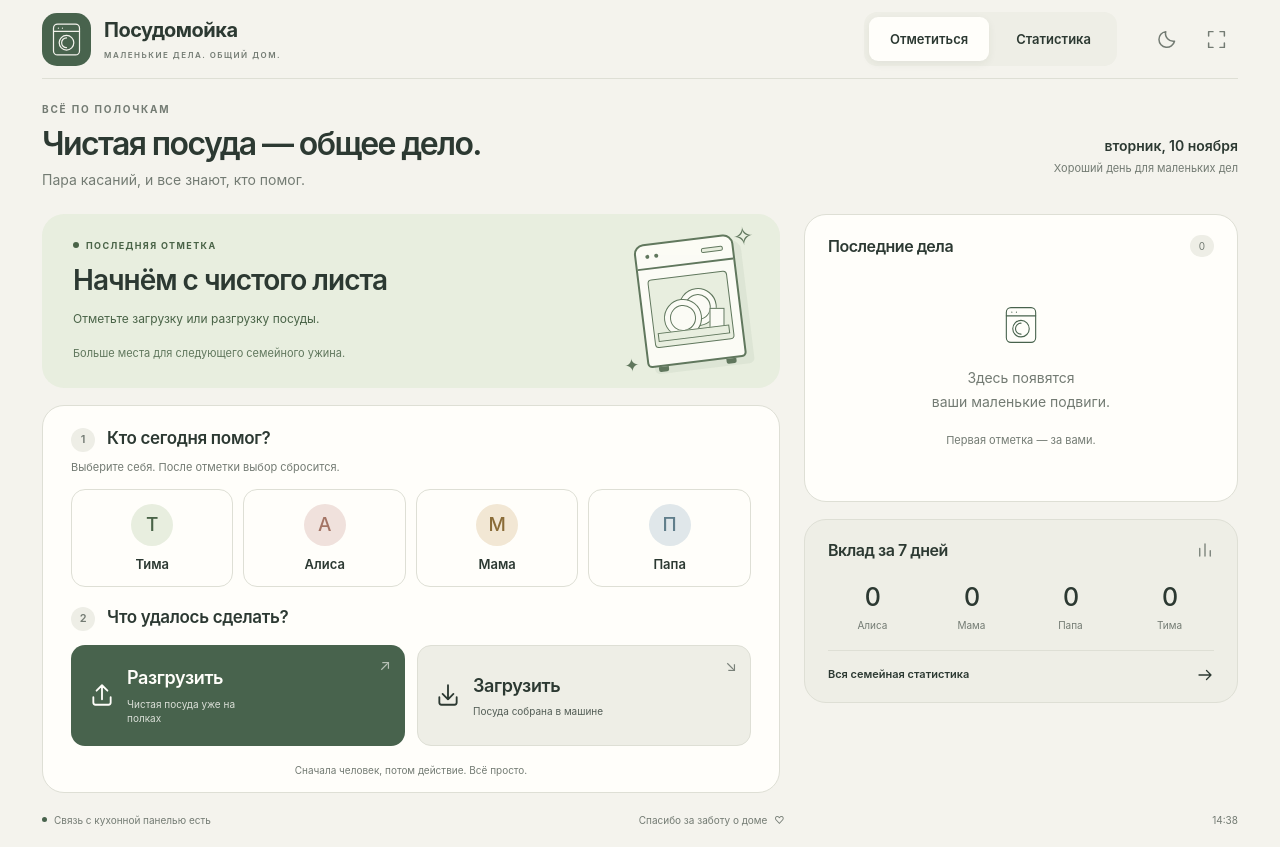
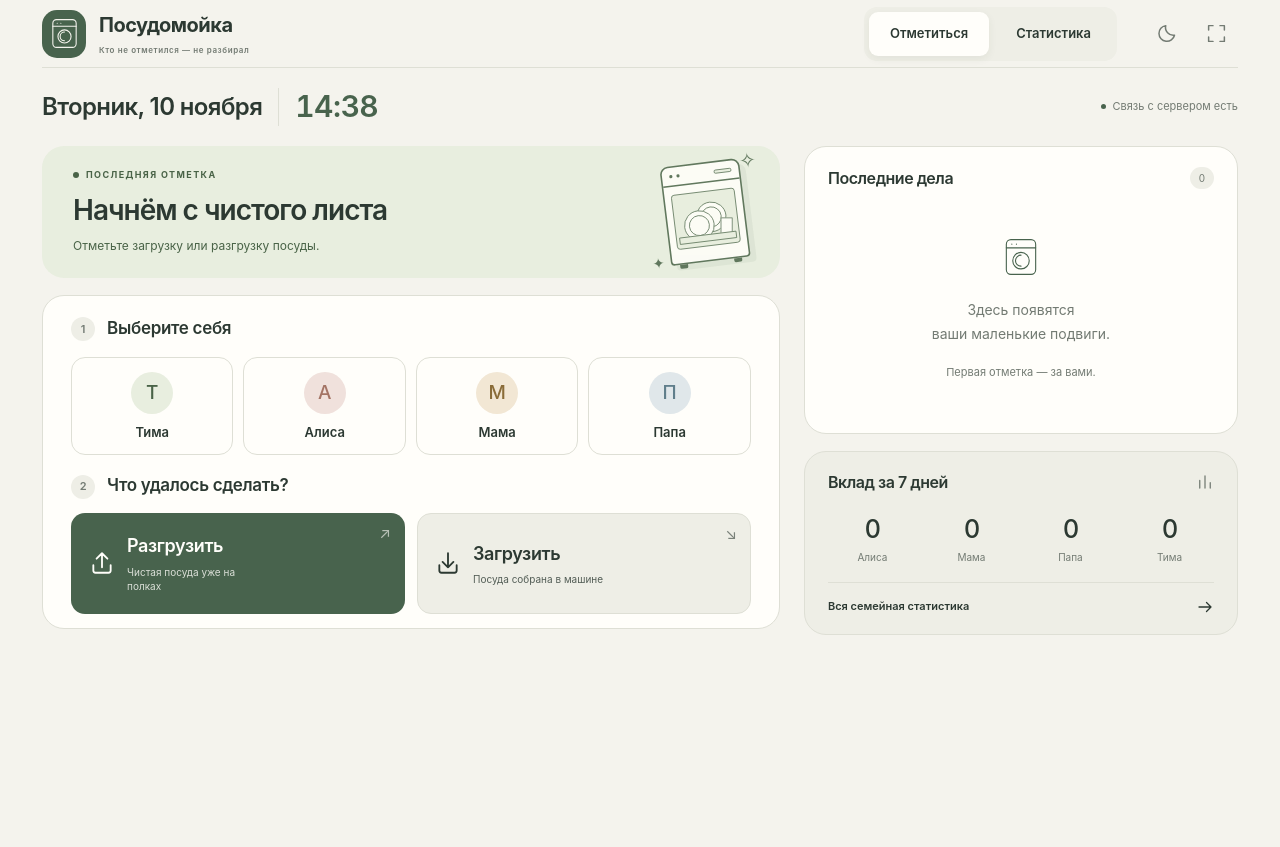
Before and after one commit to Timokrut/dishwasher-status, a FastAPI app: page / in a window 1280 px wide. After the commit the page ends 635 px from the top, so only its background shows below. Run offline with FastAPI, Linux system fonts and the light colour scheme; data that the repository does not hold is empty.

Commit message:
make interface cleaner

```diff
--- a/static/app.js
+++ b/static/app.js
@@ -17,12 +17,17 @@
         if (!persistent) noticeTimer = setTimeout(function () { notice.hidden = true; }, 7000);
     }
     function storageSet(key, value) { try { localStorage.setItem(key, value); } catch (e) {} }
+    var clockTimer;
     function updateClock() {
+        clearTimeout(clockTimer);
         var now = new Date();
         var clock = document.getElementById('clock');
-        clock.textContent = now.toLocaleTimeString('ru-RU', { hour: '2-digit', minute: '2-digit' });
+        if (clock) clock.textContent = now.toLocaleTimeString('ru-RU', { hour: '2-digit', minute: '2-digit' });
         var date = document.getElementById('today-date');
-        if (date) date.textContent = now.toLocaleDateString('ru-RU', { weekday: 'long', day: 'numeric', month: 'long' });
+        if (date) {
+            var dateText = now.toLocaleDateString('ru-RU', { weekday: 'long', day: 'numeric', month: 'long' });
+            date.textContent = dateText.charAt(0).toUpperCase() + dateText.slice(1);
+        }
         var times = document.querySelectorAll('time[datetime]');
         for (var i = 0; i < times.length; i++) {
             var seconds = Math.max(0, Math.floor((now - new Date(times[i].getAttribute('datetime'))) / 1000));
@@ -31,9 +36,9 @@
             else if (seconds < 86400) times[i].textContent = Math.floor(seconds / 3600) + ' ч назад';
             else if (seconds < 604800) times[i].textContent = Math.floor(seconds / 86400) + ' дн назад';
         }
+        clockTimer = setTimeout(updateClock, 60000 - now.getSeconds() * 1000 - now.getMilliseconds());
     }
     updateClock();
-    setInterval(updateClock, 30000);
 
     document.getElementById('theme-toggle').addEventListener('click', function () {
         var dark = document.documentElement.getAttribute('data-theme') !== 'dark';
@@ -93,13 +98,12 @@
         var radios = eventForm.querySelectorAll('input[name="user"]');
         for (var i = 0; i < radios.length; i++) radios[i].checked = false;
         selectedAt = 0;
-        if (message) document.getElementById('form-hint').textContent = message;
+        if (message) showNotice(message);
     }
     if (eventForm) {
         eventForm.addEventListener('change', function (event) {
             if (event.target.name === 'user') {
                 selectedAt = Date.now();
-                document.getElementById('form-hint').textContent = event.target.value + ', выберите выполненное действие.';
             }
         });
         var actionButtons = eventForm.querySelectorAll('button[name="action"]');
@@ -111,7 +115,6 @@
             if (selectedAt && Date.now() - selectedAt > 45000) {
                 event.preventDefault();
                 resetSelection('Выбор сброшен после паузы. Выберите себя заново.');
-                showNotice('После паузы нужно выбрать себя заново.');
             }
         });
         setInterval(function () {
@@ -120,7 +123,7 @@
         // Browsers can restore radio state from the previous shared-device session.
         window.addEventListener('pageshow', function (event) {
             if (event.persisted) { window.location.reload(); return; }
-            resetSelection('Сначала человек, потом действие. Всё просто.');
+            resetSelection();
         });
     }
 
@@ -178,8 +181,10 @@
     }
 
     function setConnection(online) {
-        document.getElementById('connection-dot').className = 'connection-dot' + (online ? '' : ' offline');
-        document.getElementById('connection-label').textContent = online ? 'Связь с кухонной панелью есть' : 'Нет связи с сервером';
+        var dot = document.getElementById('connection-dot');
+        var label = document.getElementById('connection-label');
+        if (dot) dot.className = 'connection-dot' + (online ? '' : ' offline');
+        if (label) label.textContent = online ? 'Связь с сервером есть' : 'Нет связи с сервером';
     }
     function sync() {
         if (!window.fetch || document.visibilityState === 'hidden' || busy) return;
--- a/static/style.css
+++ b/static/style.css
@@ -118,7 +118,7 @@ button: focus-visible,a:focus-visible,input:focus-visible {
 }
 
 .header {
-    min-height: 104px;
+    min-height: 88px;
     display: flex;
     align-items: center;
     gap: 28px;
@@ -138,16 +138,16 @@ button: focus-visible,a:focus-visible,input:focus-visible {
     display: flex;
     align-items: center;
     justify-content: center;
-    width: 49px;
-    height: 53px;
+    width: 44px;
+    height: 48px;
     background: var(--green);
     color: var(--bg);
     border-radius: 15px;
 }
 
 .brand-mark .icon {
-    width: 39px;
-    height: 39px;
+    width: 35px;
+    height: 35px;
     stroke-width: 1.5;
 }
 
@@ -156,7 +156,7 @@ button: focus-visible,a:focus-visible,input:focus-visible {
     font-size: 8px;
     font-weight: 600;
     color: var(--muted);
-    letter-spacing: 1.5px;
+    letter-spacing: .6px;
     margin-top: 5px;
 }
 
@@ -252,24 +252,6 @@ h2 {
     display: none;
 }
 
-.date-card {
-    text-align: right;
-    padding-top: 20px;
-}
-
-.date-card>span {
-    display: block;
-    font-size: 14px;
-    font-weight: 600;
-}
-
-.date-card .date-note {
-    font-size: 11px;
-    color: var(--muted);
-    font-weight: 400;
-    margin-top: 5px;
-}
-
 .dashboard {
     display: grid;
     grid-template-columns: minmax(0,1.7fr) minmax(280px,1fr);
@@ -285,11 +267,11 @@ h2 {
 }
 
 .status-card {
-    min-height: 205px;
+    min-height: 132px;
     background: var(--sage-bg);
     border: 1px solid transparent;
     border-radius: var(--radius);
-    padding: 28px 30px;
+    padding: 20px 30px;
     display: flex;
     align-items: center;
     justify-content: space-between;
@@ -326,7 +308,7 @@ h2 {
 
 .status-card p:not(.eyebrow) {
     font-size: 12px;
-    margin: 13px 0;
+    margin: 10px 0 0;
     color: var(--sage-ink);
 }
 
@@ -351,9 +333,11 @@ h2 {
 .machine-illustration {
     width: 100px;
     height: 124px;
-    position: relative;
-    transform: rotate(-7deg);
-    margin-right: 9px;
+    position: absolute;
+    top: 50%;
+    right: 24px;
+    transform: translateY(-50%) rotate(-7deg) scale(.8);
+    margin-right: 0;
     border: 2px solid var(--sage-ink);
     border-radius: 10px 10px 5px 5px;
     color: var(--sage-ink);
@@ -523,6 +507,7 @@ legend {
 }
 
 .users-grid {
+    margin-top: 16px;
     display: grid;
     grid-template-columns: repeat(4,minmax(0,1fr));
     gap: 10px;
@@ -685,14 +670,6 @@ legend {
     opacity: .6;
 }
 
-.form-footnote {
-    font-size: 10px;
-    color: var(--muted);
-    margin: 17px 0 0;
-    text-align: center;
-    min-height: 15px;
-}
-
 .history-card {
     padding: 24px 23px 9px;
 }
@@ -849,22 +826,6 @@ legend {
 .text-link .icon {
     width: 18px;
     height: 18px;
-}
-
-.footer {
-    display: flex;
-    align-items: center;
-    justify-content: space-between;
-    gap: 16px;
-    padding: 25px 0;
-    font-size: 10px;
-    color: var(--muted);
-}
-
-.footer>span:first-child {
-    display: flex;
-    align-items: center;
-    gap: 7px;
 }
 
 .connection-dot {
@@ -878,10 +839,6 @@ legend {
 
 .connection-dot.offline {
     background: #b76d46;
-}
-
-.footer-note>span {
-    margin-left: 4px;
 }
 
 .feedback {
@@ -1350,14 +1304,11 @@ legend {
     .metric {
         padding: 22px 20px;
     }
-    .footer {
-        padding: 23px 0;
-    }
 }
 
 @media(min-width:761px) and (max-height:800px) {
     .header {
-        min-height: 79px;
+        min-height: 68px;
     }
     .page-heading {
         padding: 23px 0;
@@ -1372,7 +1323,7 @@ legend {
         margin-bottom: 8px;
     }
     .status-card {
-        min-height: 174px;
+        min-height: 132px;
         padding-top: 20px;
         padding-bottom: 20px;
     }
@@ -1411,9 +1362,6 @@ legend {
     .weekly-people {
         margin: 17px 0;
     }
-    .footer {
-        padding: 20px 0;
-    }
 }
 
 @media(max-width:760px) {
@@ -1948,3 +1880,59 @@ legend {
     color: var(--sage-ink);
     border-radius: 20px;
 }
+
+/* A compact clock replaces the introductory copy on the kitchen panel. */
+.shell {
+    padding-bottom: 24px;
+}
+
+.home-heading {
+    display: flex;
+    align-items: center;
+    justify-content: space-between;
+    gap: 16px;
+    padding: 20px 0;
+}
+
+.date-time {
+    display: flex;
+    align-items: center;
+    flex-wrap: wrap;
+    gap: 16px;
+    font-size: 24px;
+    line-height: 1.25;
+    letter-spacing: -.6px;
+}
+
+.date-time-clock {
+    padding-left: 16px;
+    border-left: 1px solid var(--line);
+    color: var(--green);
+    font-size: 30px;
+    font-variant-numeric: tabular-nums;
+}
+
+.connection-status {
+    display: flex;
+    align-items: center;
+    gap: 7px;
+    color: var(--muted);
+    font-size: 11px;
+}
+
+@media(max-width:760px) {
+    .home-heading {
+        align-items: flex-start;
+        flex-direction: column;
+        gap: 8px;
+        padding: 18px 0;
+    }
+    .date-time {
+        font-size: 20px;
+        gap: 12px;
+    }
+    .date-time-clock {
+        font-size: 26px;
+        padding-left: 12px;
+    }
+}
--- a/templates/base.html
+++ b/templates/base.html
@@ -13,11 +13,11 @@
         </title>
         <link rel="icon" href="/static/icon.svg" type="image/svg+xml">
         <link rel="manifest" href="/static/manifest.webmanifest">
-        <link rel="stylesheet" href="/static/style.css?v=2">
+        <link rel="stylesheet" href="/static/style.css?v=3">
         <script>
             try { if (localStorage.getItem('dishwasher-theme') === 'dark') document.documentElement.setAttribute('data-theme', 'dark'); } catch (e) {}
         </script>
-        <script src="/static/app.js?v=2" defer>
+        <script src="/static/app.js?v=3" defer>
         </script>
     </head>
     <body data-revision="{{ revision|default('') }}" data-page="{{ page }}">
@@ -61,7 +61,7 @@
                     <span>
                         Посудомойка
                         <small>
-                            МАЛЕНЬКИЕ ДЕЛА. ОБЩИЙ ДОМ.
+                            Кто не отметился — не разбирал
                         </small>
                     </span>
                 </a>
@@ -90,23 +90,6 @@
                 {% block content %}
                 {% endblock %}
             </main>
-            <footer class="footer">
-                <span>
-                    <span class="connection-dot" id="connection-dot">
-                    </span>
-                    <span id="connection-label" role="status">
-                        Общая кухонная панель
-                    </span>
-                </span>
-                <span class="footer-note">
-                    Спасибо за заботу о доме
-                    <span aria-hidden="true">
-                        ♡
-                    </span>
-                </span>
-                <span id="clock">
-                </span>
-            </footer>
         </div>
         <div id="notice" class="notice" role="status" hidden>
         </div>
--- a/templates/index.html
+++ b/templates/index.html
@@ -24,28 +24,15 @@
     </ol>
 {% endmacro %}
 {% block content %}
-    <section class="page-heading">
-        <div>
-            <p class="eyebrow">
-                ВСЁ ПО ПОЛОЧКАМ
-            </p>
-            <h1>
-                Чистая посуда —
-                <br class="mobile-break">
-                общее дело.
-            </h1>
-            <p class="subtitle">
-                Пара касаний, и все знают, кто помог.
-            </p>
-        </div>
-        <div class="date-card">
-            <span id="today-date">
-                Сегодня
-            </span>
-            <span class="date-note">
-                Хороший день для маленьких дел
-            </span>
-        </div>
+    <section class="home-heading" aria-label="Дата и время">
+        <h1 class="date-time">
+            <span id="today-date">Сегодня</span>
+            <span class="date-time-clock" id="clock">--:--</span>
+        </h1>
+        <span class="connection-status">
+            <span class="connection-dot" id="connection-dot" aria-hidden="true"></span>
+            <span id="connection-label" role="status">Проверяем связь…</span>
+        </span>
     </section>
     <div class="dashboard">
         <div class="main-column">
@@ -108,14 +95,6 @@
                         <span class="status-caption" role="status">
                             ✓ Отметка отменена. История обновлена.
                         </span>
-                    {% else %}
-                        <span class="status-caption">
-                            {% if last_event and last_event.action == 'assembled' %}
-                                Готовность посуды проверьте на самой машине.
-                            {% else %}
-                                Больше места для следующего семейного ужина.
-                            {% endif %}
-                        </span>
                     {% endif %}
                 </div>
                 <div class="machine-illustration" aria-hidden="true">
@@ -155,11 +134,8 @@
                             <span class="step-number">
                                 1
                             </span>
-                            Кто сегодня помог?
+                            Выберите себя
                         </legend>
-                        <p class="section-hint">
-                            Выберите себя. После отметки выбор сбросится.
-                        </p>
                         <div class="users-grid">
                             {% for user in users %}
                                 <label class="user-option">
@@ -221,9 +197,6 @@
                             </button>
                         </div>
                     </fieldset>
-                    <p class="form-footnote" id="form-hint" aria-live="polite">
-                        Сначала человек, потом действие. Всё просто.
-                    </p>
                 </form>
             </section>
         </div>
--- a/templates/stats.html
+++ b/templates/stats.html
@@ -5,15 +5,9 @@
 {% block content %}
     <section class="page-heading">
         <div>
-            <p class="eyebrow">
-                КАЖДЫЙ ВКЛАД ВАЖЕН
-            </p>
             <h1>
                 Забота в цифрах.
             </h1>
-            <p class="subtitle">
-                Маленькие дела складываются в большую помощь.
-            </p>
         </div>
         <a class="back-link" href="/">
             ← К отметке
```
Also changed, not shown: other parts of static/style.css (+13 -32 lines).
